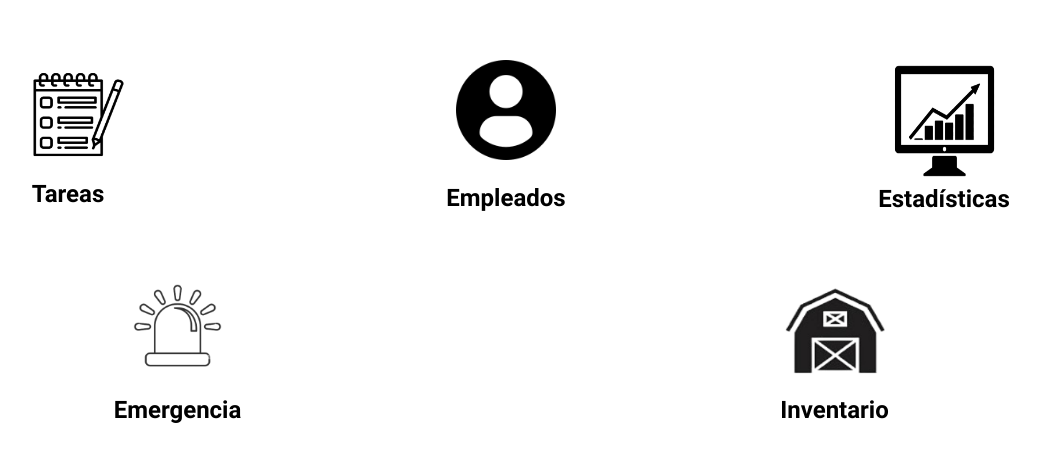
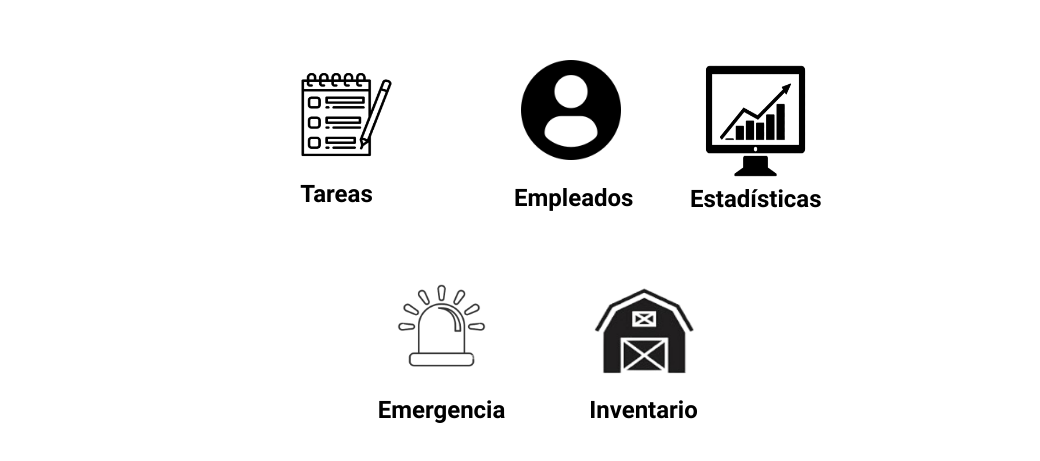
Before and after one commit to Aplicaciones-Web-WX55-Group-S-del-Softw/frontend-application, a Vue app: page / in a window 1280 px wide. Shown: the part 185-646 px from the top of the page, without its empty margins (134-1174 px from the left). Built offline with nearby package versions, Linux system fonts and the light colour scheme.

Commit message:
change(dashboard-analytics): updated monitoring card to handle api changes.

```diff
--- a/src/shared/components/monitoring-card/monitoring-card.vue
+++ b/src/shared/components/monitoring-card/monitoring-card.vue
@@ -52,13 +52,10 @@ export default {
       </div>
     </div>
   </div>
-
-
 </template>
 
 
 <style >
-
 .center-container {
   display: flex;
   flex-direction: column;
@@ -125,6 +122,7 @@ export default {
   flex-direction: column;
   align-items: center;
   justify-content: center;
+  margin-left: 470px;
 }
 
 .emergency-card .inventory-container {
@@ -132,6 +130,7 @@ export default {
   flex-direction: column;
   align-items: center;
   justify-content: center;
+  margin-left: -440px;
 }
 
 .monitoring-card .statistics-container {
@@ -139,6 +138,7 @@ export default {
   flex-direction: column;
   align-items: center;
   justify-content: center;
+  margin-left: -460px;
 }
 
 .monitoring-card .task-container {
@@ -146,7 +146,17 @@ export default {
   flex-direction: column;
   align-items: center;
   justify-content: center;
+
+  margin-left:80px;
 }
+.monitoring-card .employee-container {
+  display: flex;
+  flex-direction: column;
+  align-items: center;
+  justify-content: center;
+  margin-left: -130px;
+}
+
 
 .emergency-card .emergency-img {
   width: 165px;
@@ -162,6 +172,7 @@ export default {
   max-height: none;
   margin-top: -1px;
   align-items: center;
+
 }
 
 .emergency-card .inventory-img {
@@ -169,6 +180,7 @@ export default {
   height: 90px;
   max-height: none;
   margin-top: 0;
+
 }
 
 .monitoring-card .task-img {
@@ -176,7 +188,7 @@ export default {
   height: 125px;
   max-height: none;
   margin-top: -10px;
-  margin-left: 20px;
+  margin-left: 310px;
 }
 
 .monitoring-card .employee-img {
@@ -203,6 +215,10 @@ export default {
 
 .task-container h2 {
   margin-top: -1px;
+  margin-left:290px;
+}
+.employee-container h2 {
+  margin-left: 15px;
 }
 
 
```
